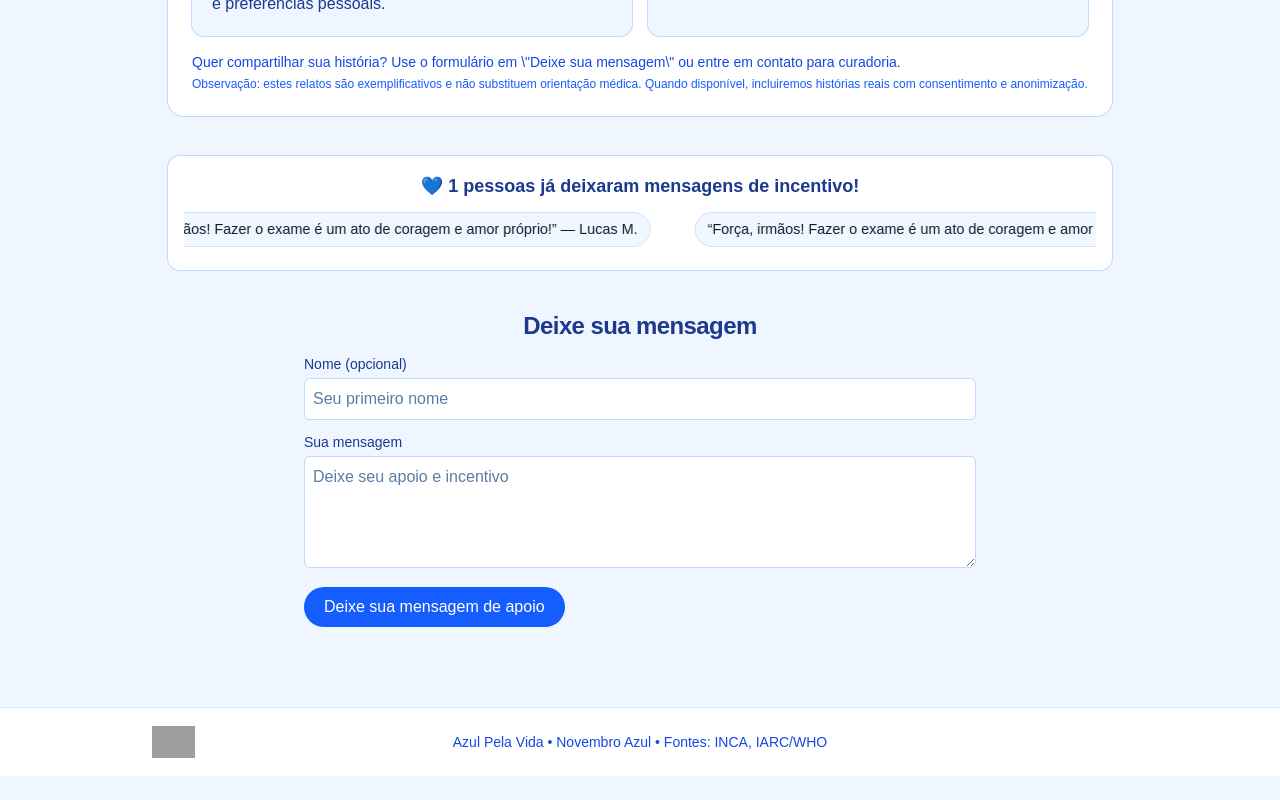
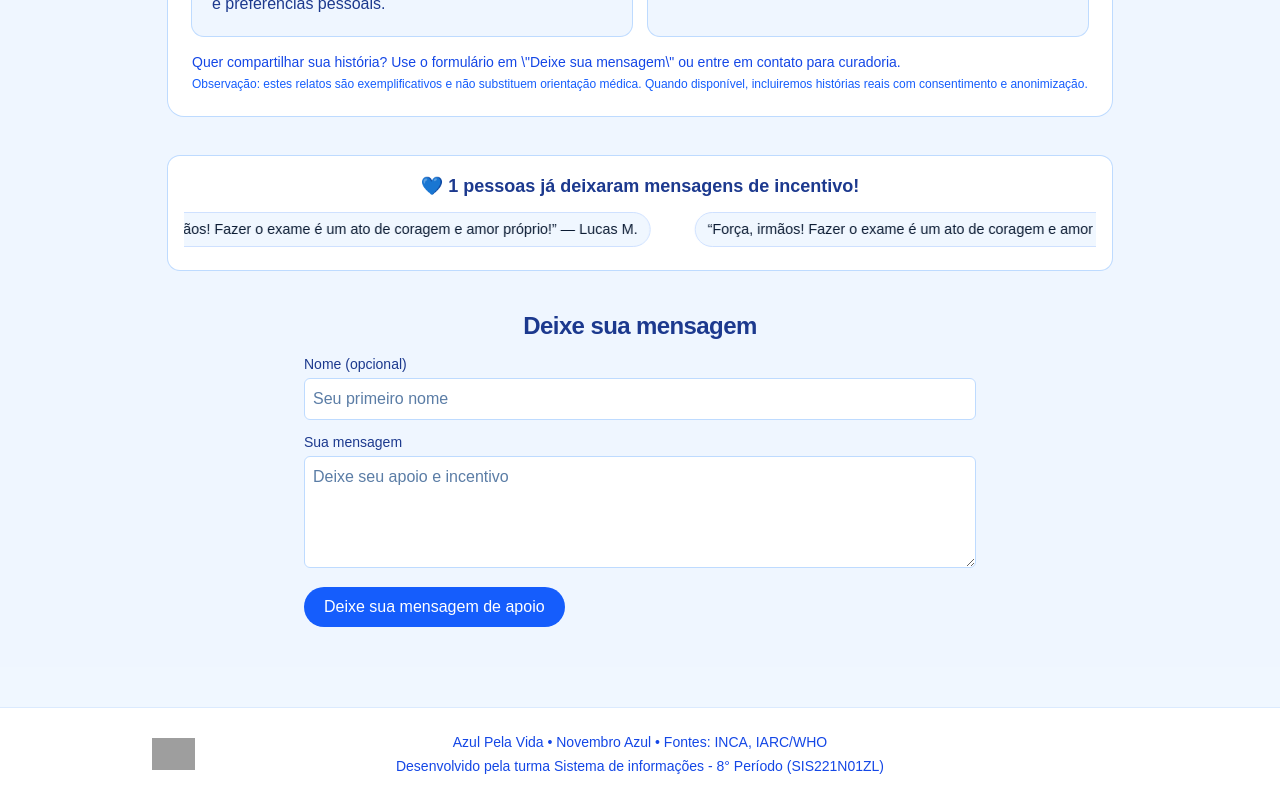
Before and after one commit to RLuk97/azul-pela-vida, a Next.js app: page / in a window 1280 px wide. Shown: the part 3253-4053 px from the top of the page. Before the commit the page ends 4029 px from the top, so only its background shows below. Built offline with nearby package versions, Linux system fonts and the light colour scheme; no server answers; grey boxes are pictures that could not be loaded.

Commit message:
chore(footer): incluir crédito da turma SIS221N01ZL

```diff
--- a/src/components/Footer.tsx
+++ b/src/components/Footer.tsx
@@ -8,7 +8,8 @@ export default function Footer() {
           alt="Grupo FAMETRO"
           className="hidden sm:block absolute left-6 top-1/2 -translate-y-1/2 h-8 w-auto object-contain"
         />
-        Azul Pela Vida • Novembro Azul • Fontes: INCA, IARC/WHO
+        <p>Azul Pela Vida • Novembro Azul • Fontes: INCA, IARC/WHO</p>
+        <p className="mt-1">Desenvolvido pela turma Sistema de informações - 8° Período (SIS221N01ZL)</p>
       </div>
     </footer>
   );
```
